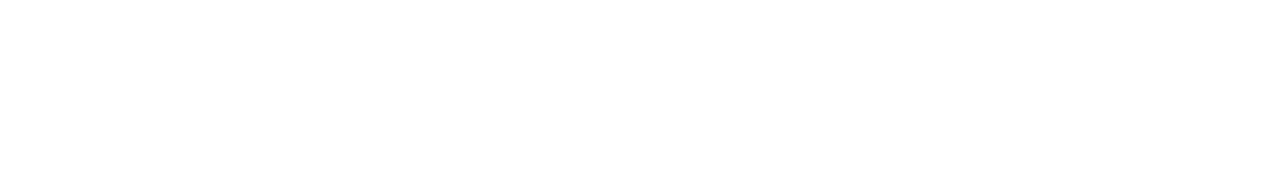
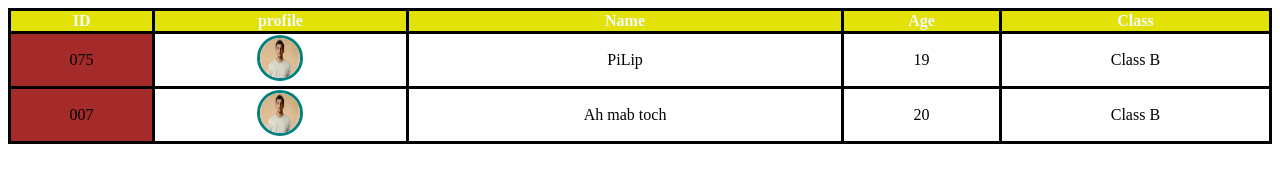
Before and after one commit to phouk-sophean/demo-table, a plain HTML site: page index.html in a window 1280 px wide. Drawn offline with Linux system fonts and the light colour scheme.

Commit message:
create table in index page

```diff
--- a/index.html
+++ b/index.html
@@ -1,20 +1,38 @@
 <!DOCTYPE html>
 <html lang="en">
   <head>
-    <meta charset="UTF-8">
-    <meta name="viewport" content="width=device-width, initial-scale=1.0">
+    <meta charset="UTF-8" />
+    <meta name="viewport" content="width=device-width, initial-scale=1.0" />
     <title>Document</title>
+    <link rel="stylesheet" href="./style.css">
   </head>
   <body>
+    <table>
       <thead>
         <tr>
-            <th></th>
+          <th>ID</th>
+          <th>profile</th>
+          <th>Name</th>
+          <th>Age</th>
+          <th>Class</th>
         </tr>
       </thead>
       <tbody>
         <tr>
-            <td></td>
+          <td>075</td>
+          <td><img src="./download.jpg" alt="profile" /></td>
+          <td>PiLip</td>
+          <td>19</td>
+          <td>Class B</td>
+        </tr>
+        <tr>
+          <td>007</td>
+          <td><img src="./download.jpg" alt="profile" /></td>
+          <td>Ah mab toch</td>
+          <td>20</td>
+          <td>Class B</td>
         </tr>
       </tbody>
+    </table>
   </body>
 </html>
--- /dev/null
+++ b/style.css
@@ -0,0 +1,34 @@
+table,th,td{
+    border: solid black;
+    border-collapse:collapse;
+}
+table{
+    width: 100%;
+
+}
+img{
+    width: 40px;
+    height: 40px;
+    border-radius: 100%;
+    border: solid teal;
+}
+tr>td{
+    text-align: center;
+}
+tr>th{
+    background-color: rgb(226, 226, 8);
+    color: aliceblue;
+}
+th,td:nth-child(1){
+    background-color: brown;
+}
+tr,td{
+    /* background-color: rgb(236, 255, 249); */
+}
+img:hover{
+    width: 100px;
+    height: 100px;
+}
+tr:hover{
+    background-color: rgb(5, 65, 65);
+}
```
Also changed, not shown: download.jpg (added), 1 other file. Lines whose indentation alone changed are shown as unchanged.
